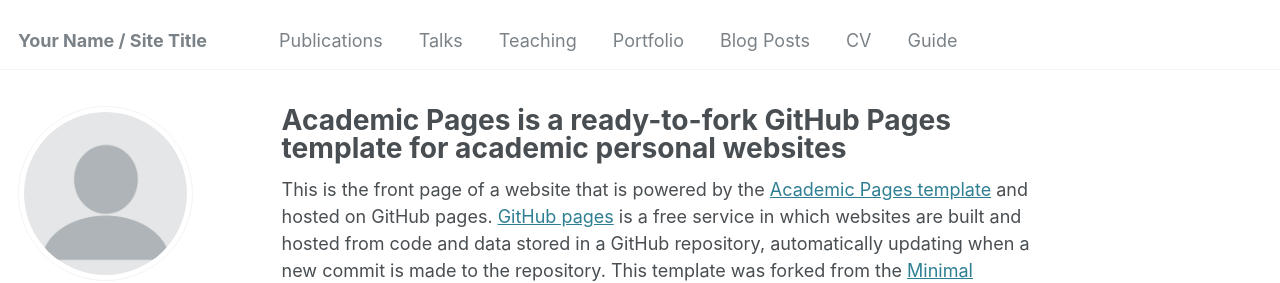
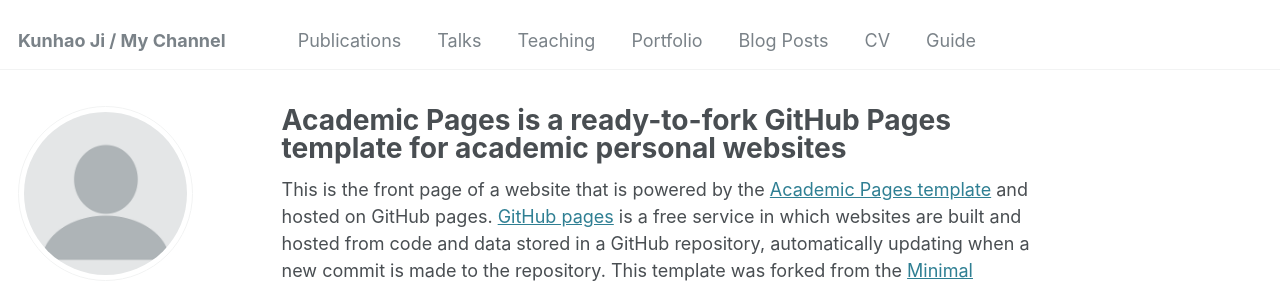
Before and after one commit to kjlight/kjlight.github.io, a Jekyll site: the page built from _pages/about.md, in a window 1280 px wide. Shown: the top 283 px of the page. Built offline with Jekyll 4.4.1, drawn with Linux system fonts in a browser that asks for light colours; some web fonts are replaced.

Commit message:
Update _config.yml

```diff
--- a/_config.yml
+++ b/_config.yml
@@ -8,7 +8,7 @@
 
 # Basic Site Settings
 locale                   : "en-US"
-title                    : "Your Name / Site Title"
+title                    : "Kunhao Ji / My Channel"
 title_separator          : "-"
 name                     : &name "Your Name"
 description              : &description "personal description"
```
